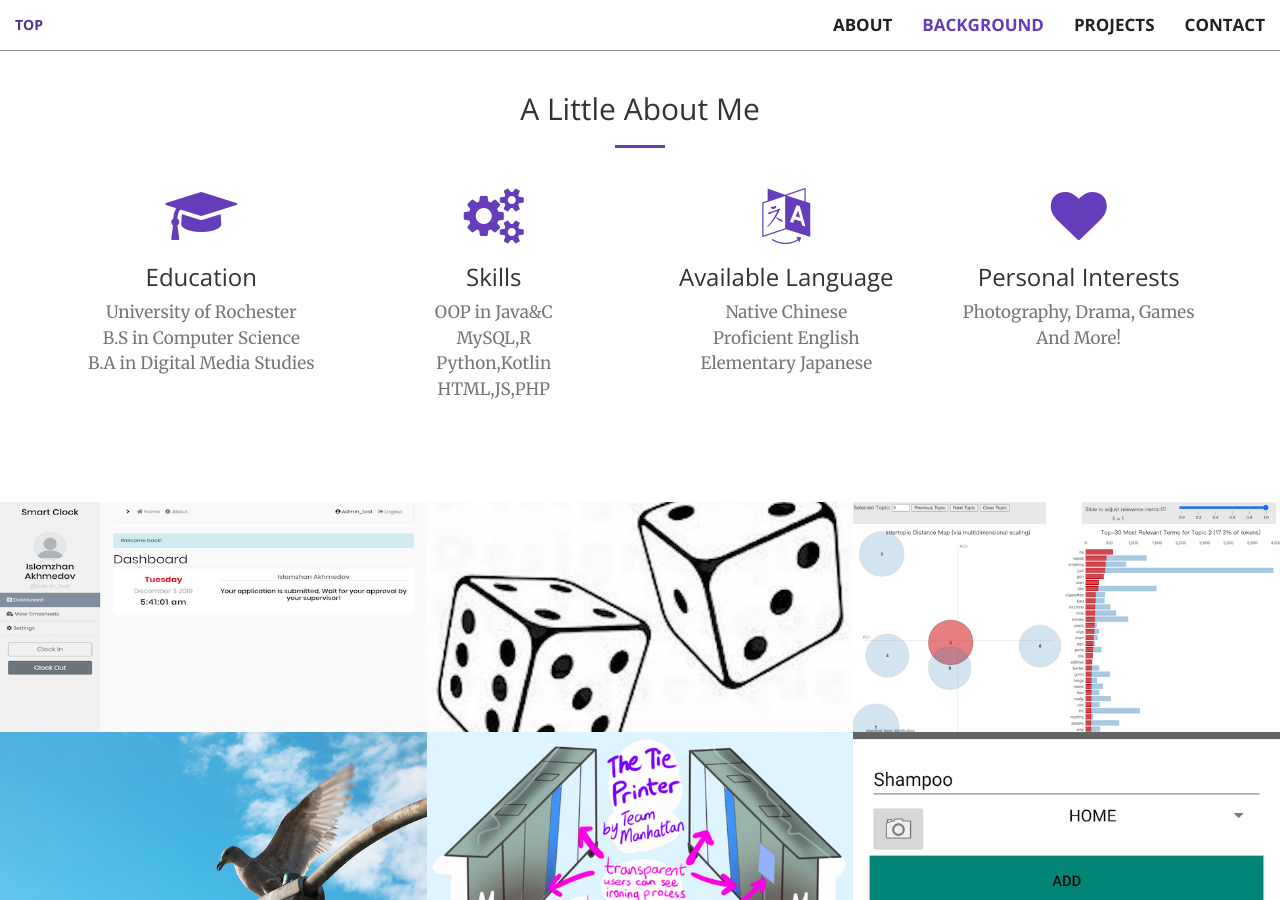
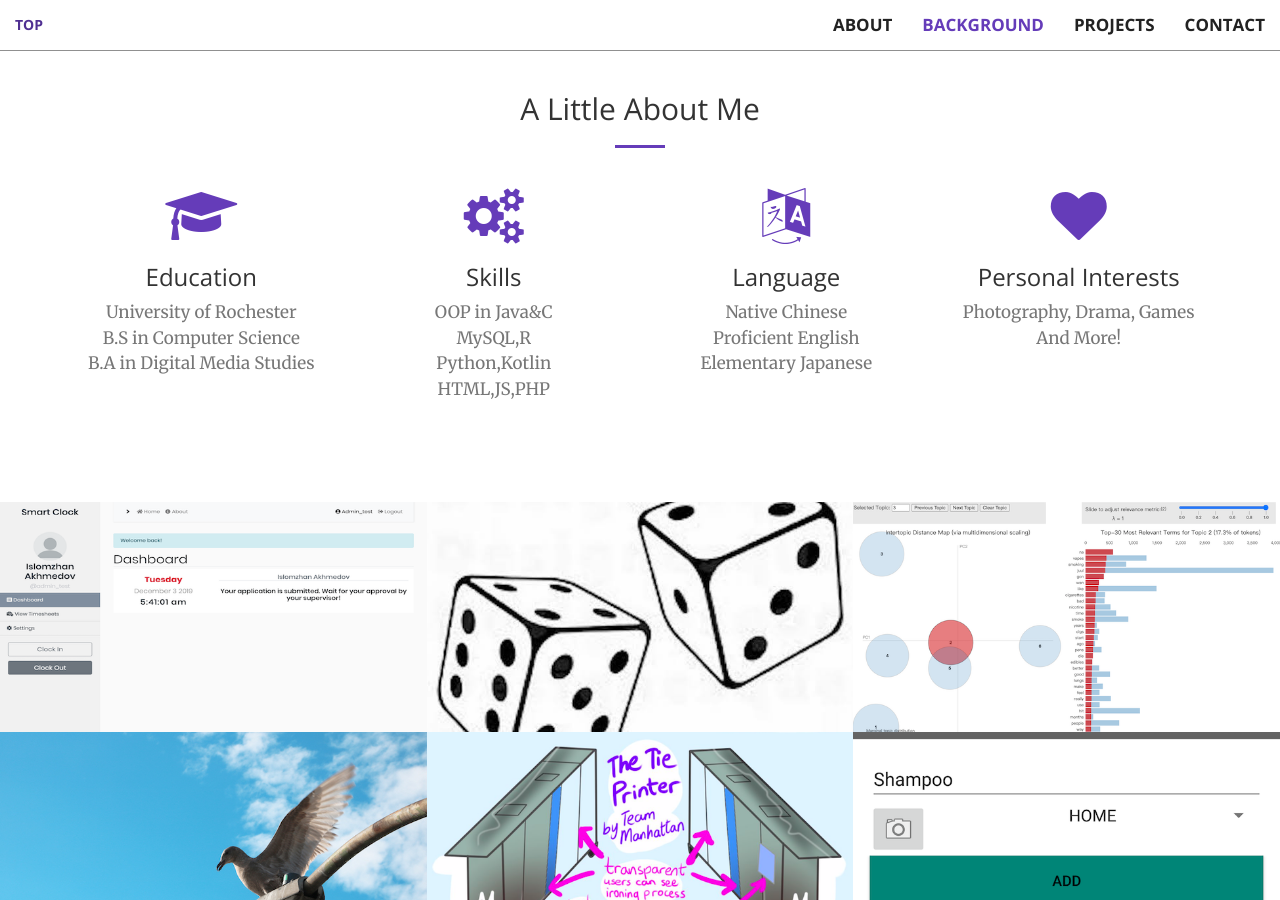
Before and after one commit to o0BB0o/o0BB0o.github.io, a Jekyll site: the page built from index.html, in a window 1280 px wide and 900 px high, scrolled down 1574 px. Built offline with Jekyll 4.4.1, drawn with Linux system fonts in a browser that asks for light colours.

Commit message:
Update services.html

```diff
--- a/_includes/services.html
+++ b/_includes/services.html
@@ -31,7 +31,7 @@
             <div class="col-lg-3 col-md-6 text-center">
                 <div class="service-box">
                     <i class="fa fa-4x fa-language wow bounceIn text-primary" data-wow-delay=".2s"></i>
-                    <h3>Available Language</h3>
+                    <h3>Language</h3>
                     <p class="text-muted">Native Chinese</p>
                     <p class="text-muted">Proficient English </p>
                     <p class="text-muted">Elementary Japanese </p>
```
